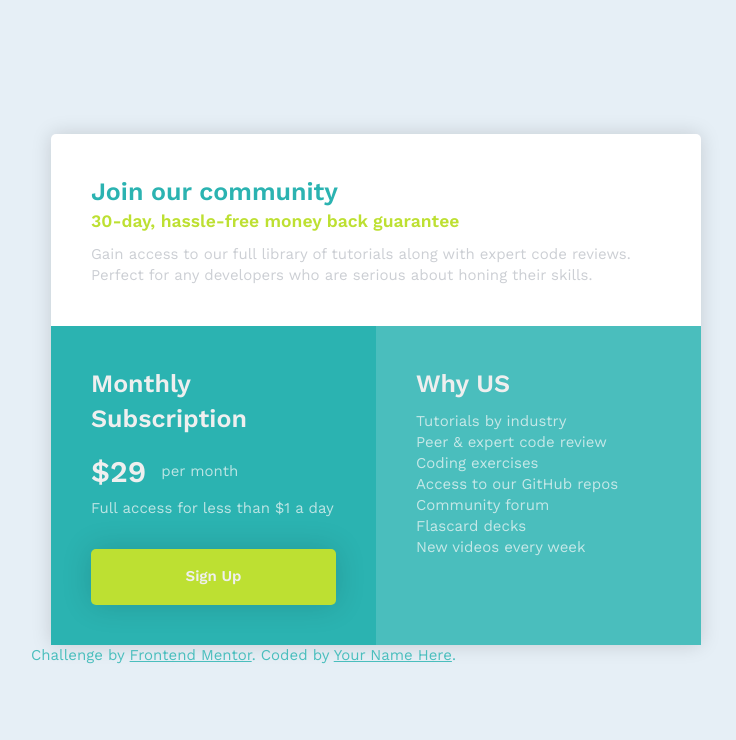
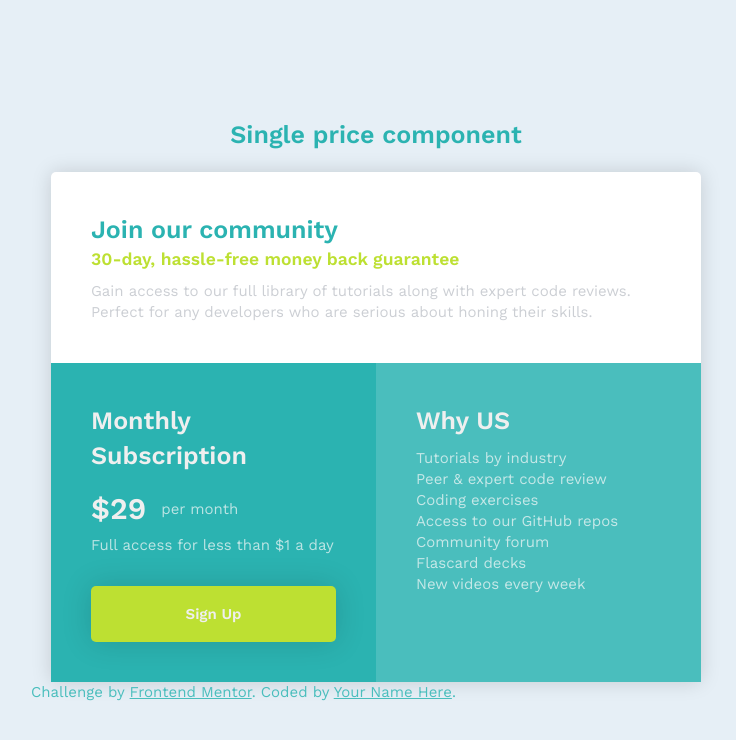
Before and after one commit to Adambentleyio/single-price-component, a plain HTML site: page index.html in a window 1280 px wide. Shown: the whole page, without its empty margins (264-1000 px from the left). Drawn offline with nearby package versions, Linux system fonts and the light colour scheme.

Commit message:
semantic html change

```diff
--- a/index.html
+++ b/index.html
@@ -28,9 +28,12 @@
   </head>
   <body>
     <main>
+      <h1 style="text-align: center; color: var(--primary-color); margin: 2rem">
+        Single price component
+      </h1>
       <div class="card">
         <div class="card-head">
-          <h1>Join our community</h1>
+          <h2>Join our community</h2>
 
           <h3>30-day, hassle-free money back guarantee</h3>
 
--- a/style.css
+++ b/style.css
@@ -92,7 +92,7 @@ footer > p > a {
   grid-area: header;
 }
 
-.card-head > h1 {
+.card-head > h2 {
   color: var(--primary-color);
 }
 
```
